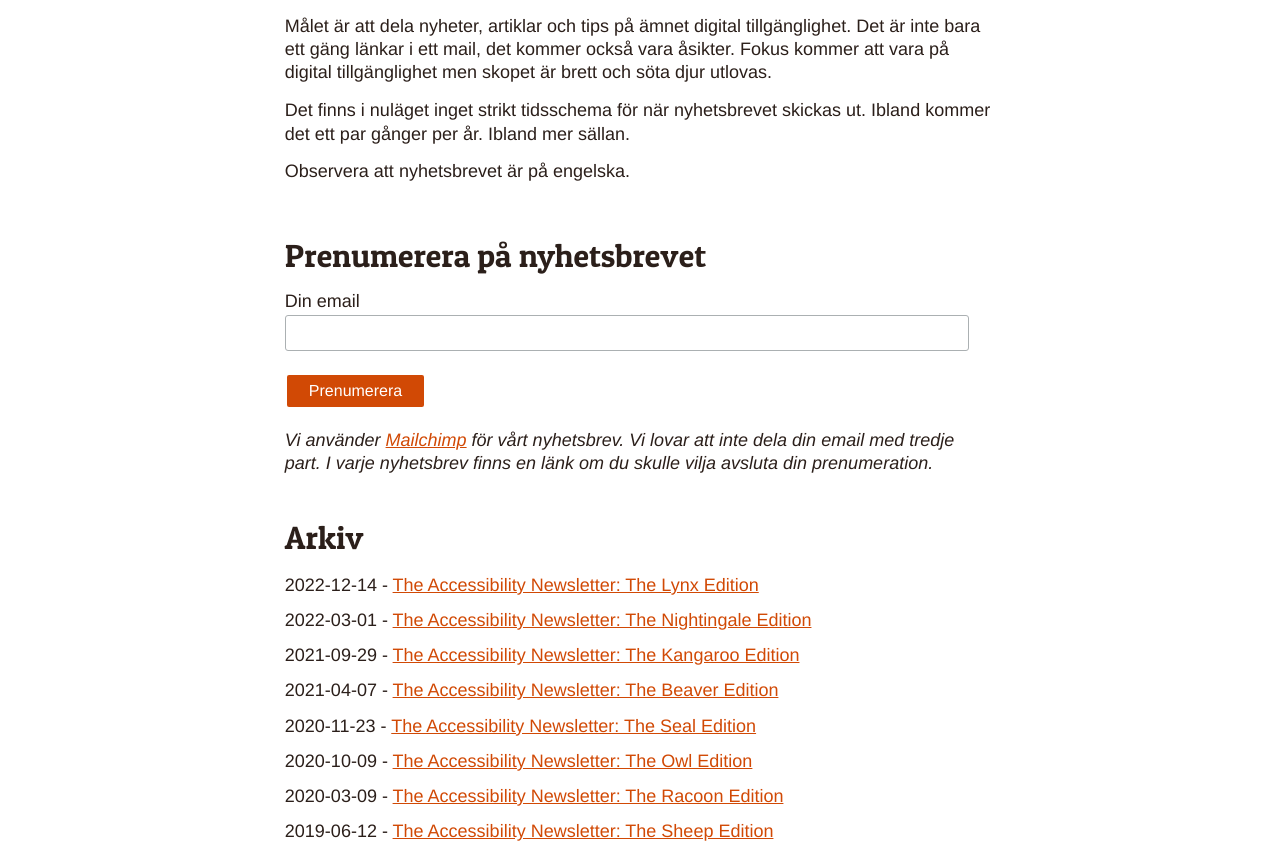
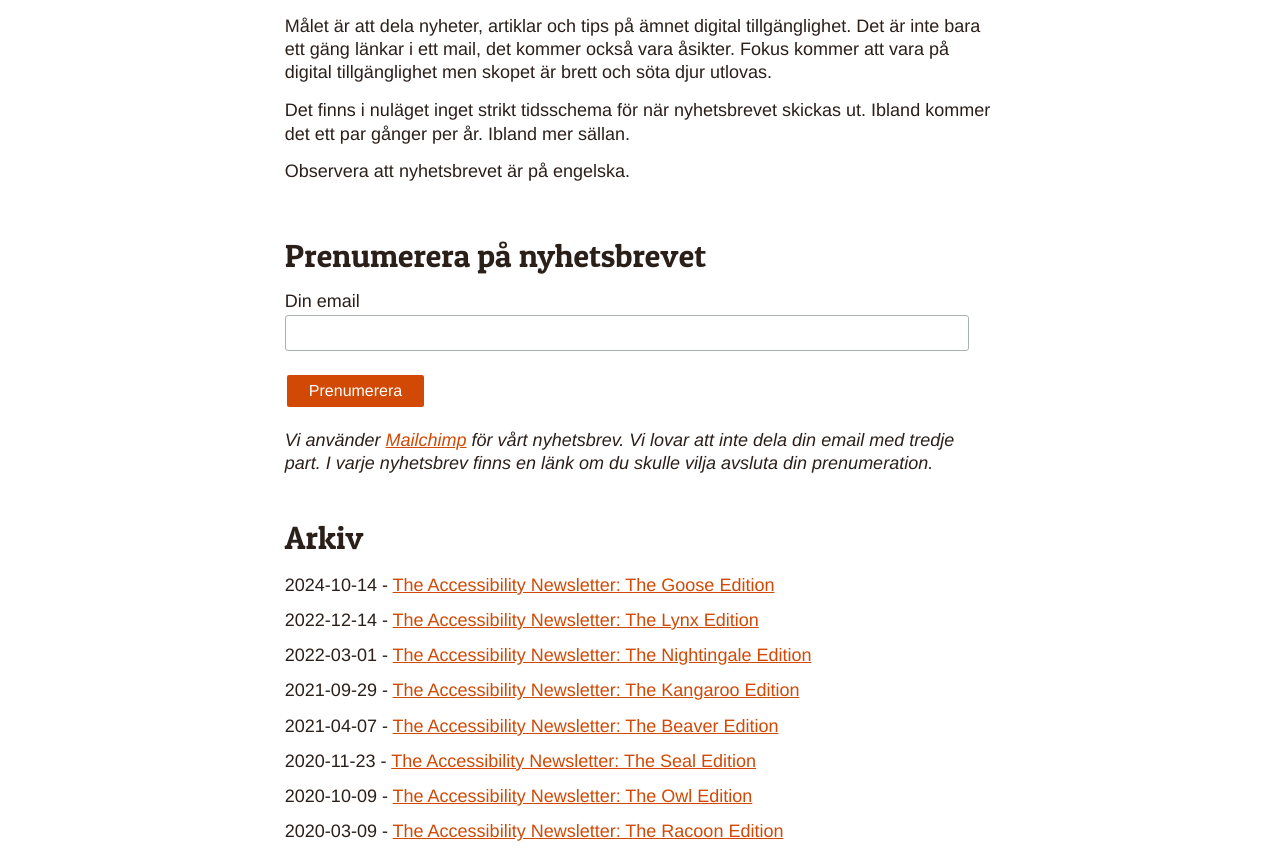
Before and after one commit to t12t/t12t.github.io, an Eleventy site: page src/sv/nyhetsbrev.md in a window 1280 px wide. Shown: the part 241-1092 px from the top of the page. Built offline with nearby package versions, Linux system fonts and the light colour scheme; Eleventy itself is replaced by a stand-in of ours; files that its build step writes are made by us from their sources.

Commit message:
Adds newsletter link

```diff
--- a/src/_includes/archive.html
+++ b/src/_includes/archive.html
@@ -1,4 +1,12 @@
 <ul class="archive-list" lang="en">
+  <li>
+    <time datetime="2024-10-14">2024-10-14</time> -
+    <a
+      href="https://mailchi.mp/473743cbecae/the-accessibility-newsletter-the-goose-edition"
+    >
+      The Accessibility Newsletter: The Goose Edition
+    </a>
+  </li>
   <li>
     <time datetime="2022-03-01">2022-12-14</time> -
     <a
```
